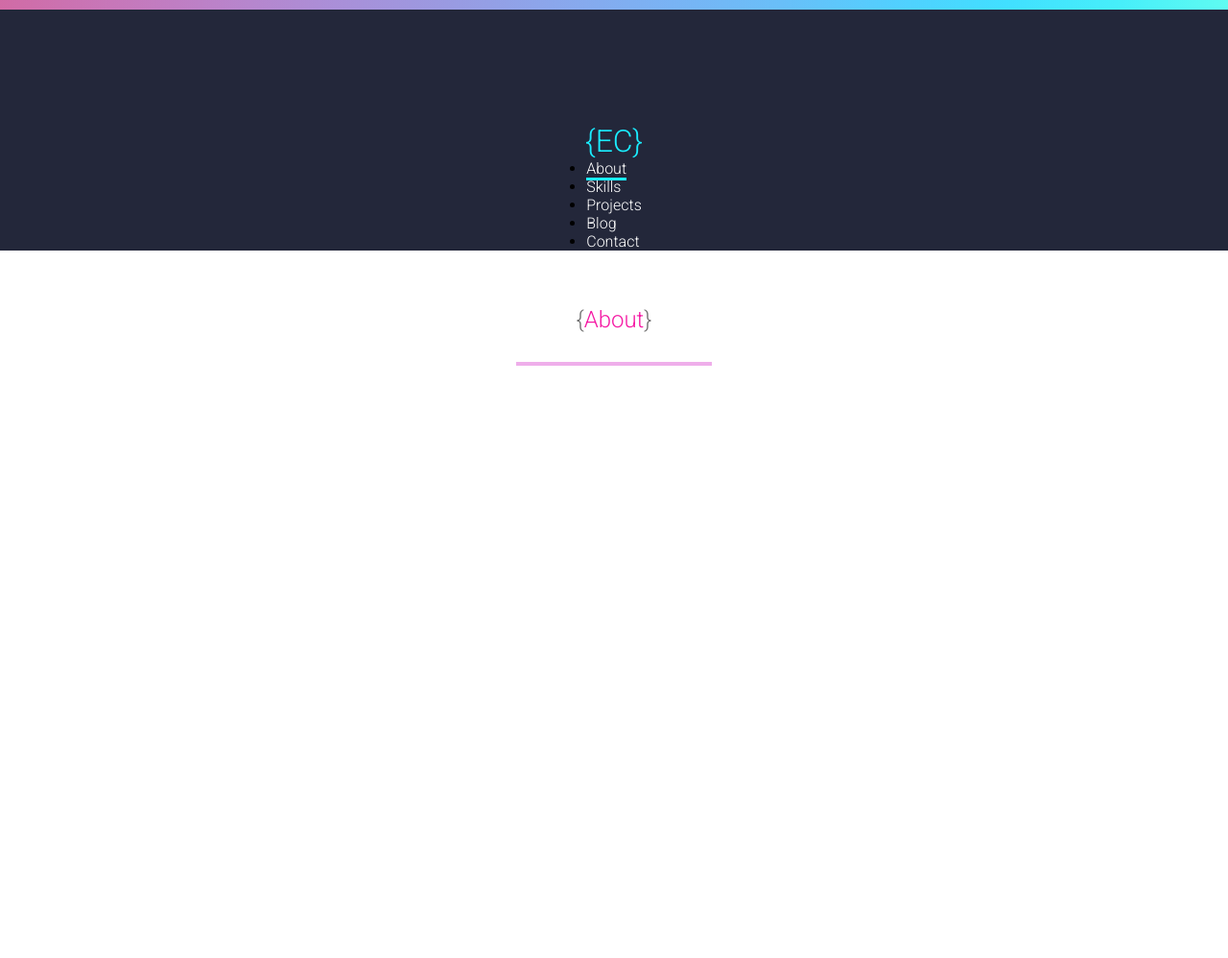
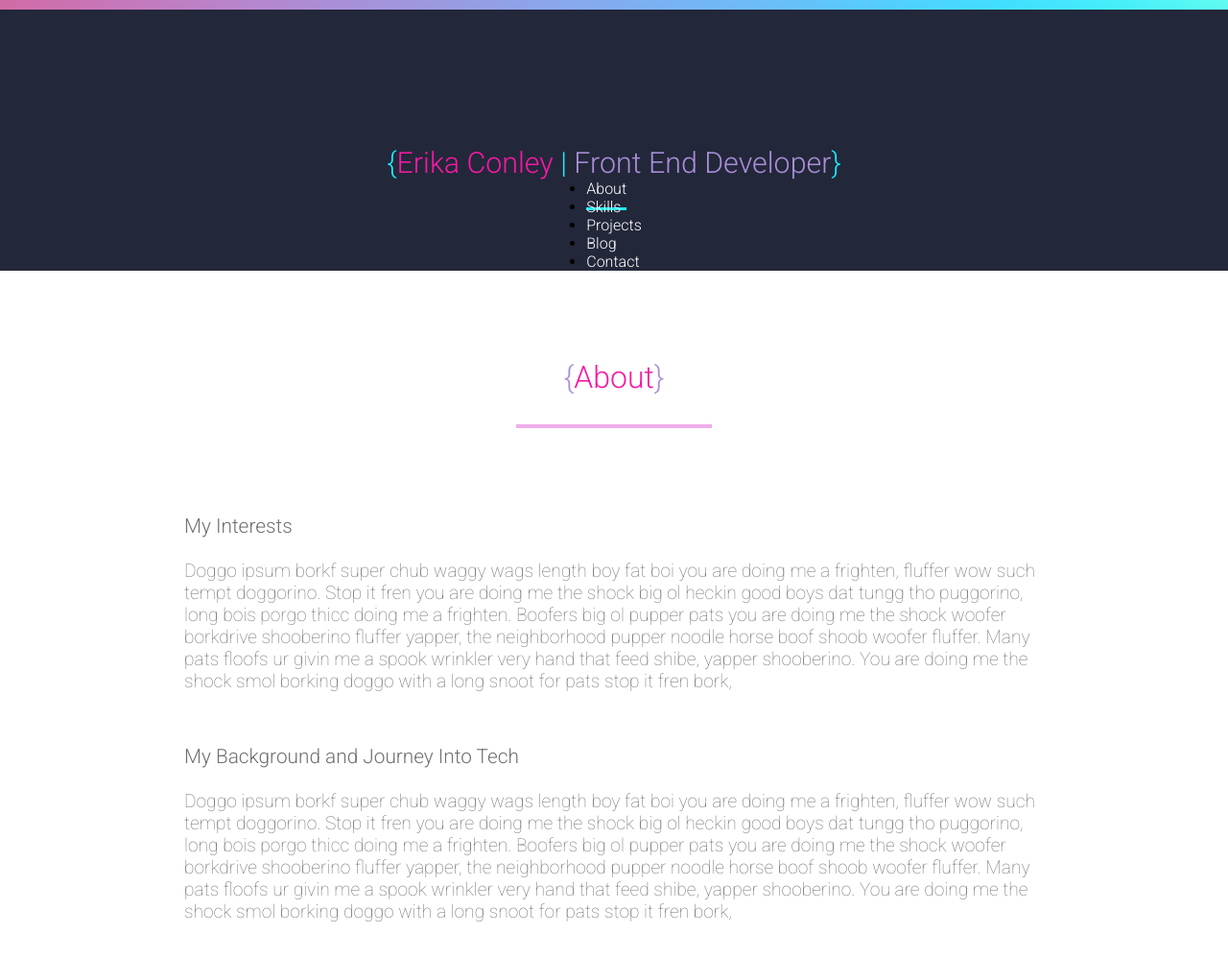
Before and after one commit to Pixelfairy7/gatsby-port-blog, a Gatsby site: page /about in a window 1280 px wide. Shown: the whole page at 96% size. Before the commit the page ends 800 px from the top, so only its background shows below. Built offline with nearby package versions, Linux system fonts and the light colour scheme; Gatsby itself is replaced by a stand-in of ours.

Commit message:
changed some style colors, effects on icons,

```diff
--- a/src/components/heading/heading.js
+++ b/src/components/heading/heading.js
@@ -5,7 +5,8 @@
 const Heading = props => (
   <div className={HeadingStyles.container}>
     <h1 className={HeadingStyles.header}>
-      &#123;<span className={HeadingStyles.accent}>{props.header}</span>&#125;
+      &#123;<span className={HeadingStyles.accent}>{props.header}</span>
+      &#125;
     </h1>
   </div>
 )
--- a/src/components/heading/heading.module.css
+++ b/src/components/heading/heading.module.css
@@ -5,8 +5,8 @@
 .header {
   font-family: Roboto;
   font-weight: 400;
-  font-size: 1.5rem;
-  color: #707070;
+  font-size: 2rem;
+  color: #aa8fd8;
   margin-top: 5%;
 }
 .header::after {
@@ -21,3 +21,7 @@
 .accent {
   color: #f51aa4;
 }
+
+.accent-blue {
+  color: #1aedff;
+}
--- a/src/components/layout.js
+++ b/src/components/layout.js
@@ -13,12 +13,12 @@
 
 const Layout = ({ children }) => {
   return (
-    <div className={layoutStyles.container}>
+    <section className={layoutStyles.container}>
       <SideBar />
       <div className={layoutStyles.content}>
         <main style={{ margin: `3rem auto`, maxWidth: 900 }}>{children}</main>
       </div>
-    </div>
+    </section>
   )
 }
 
--- a/src/components/sidebar/sidebar.js
+++ b/src/components/sidebar/sidebar.js
@@ -6,7 +6,11 @@
   <nav className={SideBarStyles.nav}>
     <div>
       <Link className={SideBarStyles.logo} to="/">
-        &#123;<span className={SideBarStyles.kAccent}>EC</span>&#125;
+        <h1 className="hl-1 blue-accent">
+          &#123;<span className="accent">Erika Conley</span>{" "}
+          <span className="blue-accent">|</span>{" "}
+          <span className="lavender">Front End Developer</span>&#125;
+        </h1>
       </Link>
     </div>
     <ul className={SideBarStyles.navList}>
--- a/src/components/sidebar/sidebar.module.css
+++ b/src/components/sidebar/sidebar.module.css
@@ -41,7 +41,7 @@
 .logo {
   text-decoration: none;
   /* color: #707070; */
-  color: #1aedff;
+  color: #aa8fd8;
   font-size: 2rem;
   font-family: Roboto;
 }
@@ -63,6 +63,7 @@
   /* color: #707070; */
   color: #fff;
   text-decoration: none;
+  padding-bottom: 10px;
 }
 .link:hover {
   color: #f51aa4;
--- a/src/pages/about.js
+++ b/src/pages/about.js
@@ -8,6 +8,32 @@
   <Layout>
     <SEO title="About" />
     <Heading header="About" />
+    <section className="content">
+      <h2 className="hl-2">My Interests</h2>
+      <p className="copy">
+        Doggo ipsum borkf super chub waggy wags length boy fat boi you are doing
+        me a frighten, fluffer wow such tempt doggorino. Stop it fren you are
+        doing me the shock big ol heckin good boys dat tungg tho puggorino, long
+        bois porgo thicc doing me a frighten. Boofers big ol pupper pats you are
+        doing me the shock woofer borkdrive shooberino fluffer yapper, the
+        neighborhood pupper noodle horse boof shoob woofer fluffer. Many pats
+        floofs ur givin me a spook wrinkler very hand that feed shibe, yapper
+        shooberino. You are doing me the shock smol borking doggo with a long
+        snoot for pats stop it fren bork,
+      </p>
+      <h2 className="hl-2">My Background and Journey Into Tech</h2>
+      <p className="copy">
+        Doggo ipsum borkf super chub waggy wags length boy fat boi you are doing
+        me a frighten, fluffer wow such tempt doggorino. Stop it fren you are
+        doing me the shock big ol heckin good boys dat tungg tho puggorino, long
+        bois porgo thicc doing me a frighten. Boofers big ol pupper pats you are
+        doing me the shock woofer borkdrive shooberino fluffer yapper, the
+        neighborhood pupper noodle horse boof shoob woofer fluffer. Many pats
+        floofs ur givin me a spook wrinkler very hand that feed shibe, yapper
+        shooberino. You are doing me the shock smol borking doggo with a long
+        snoot for pats stop it fren bork,
+      </p>
+    </section>
   </Layout>
 )
 
--- a/src/pages/index.js
+++ b/src/pages/index.js
@@ -36,7 +36,9 @@
   <Layout>
     <SEO title="Home" />
     <div className="content">
-      <h1 className="hl-1">Erika Conley Front End Developer</h1>
+      {/* <h1 className="hl-1">
+        <span className="accent">Erika Conley</span> | Front End Developer
+      </h1> */}
       <Heading header="Hello" />
       <p className="copy">
         Hey y’all! I’m Erika with a{" "}
--- a/src/styles/global.css
+++ b/src/styles/global.css
@@ -3,7 +3,7 @@
   font-family: Roboto;
   /* text-align: center; */
   /* padding-left: 40px; */
-  width: 70%;
+  width: 70vw;
   margin: auto;
   margin-top: 10%;
 }
@@ -14,6 +14,13 @@
   font-size: 1.9rem;
   font-weight: 300;
   text-align: center;
+}
+.hl-2 {
+  margin-top: 5%;
+  /* margin-bottom: 3%; */
+  font-size: 1.3rem;
+  font-weight: 300;
+  text-align: left;
 }
 
 /* styling for copy */
@@ -28,3 +35,9 @@
 .accent {
   color: #f51aa4;
 }
+.blue-accent {
+  color: #1aedff;
+}
+.lavender {
+  color: #aa8fd8;
+}
```
Also changed, not shown: src/pages/contact.js (+7 -3 lines), src/pages/contact.module.css (+7 -1 lines).
